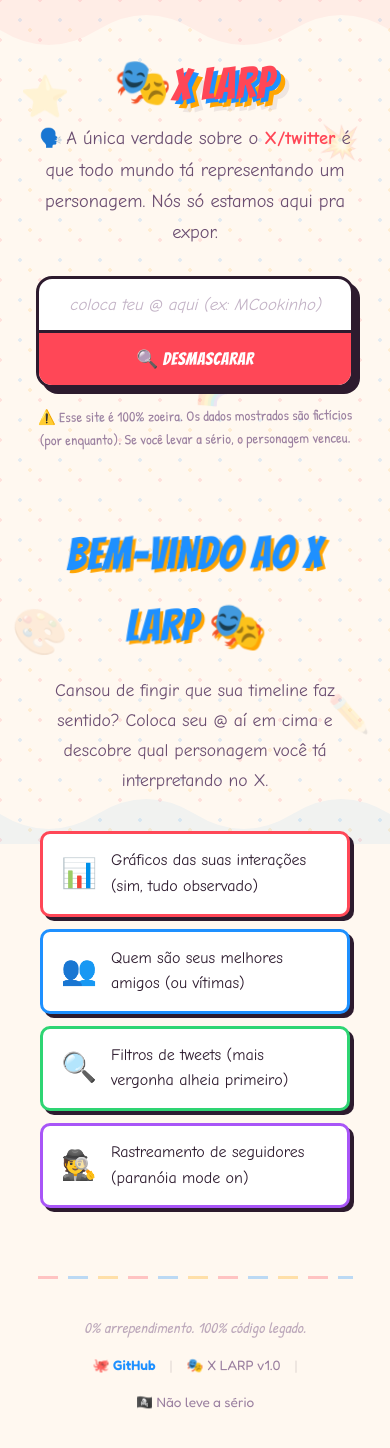
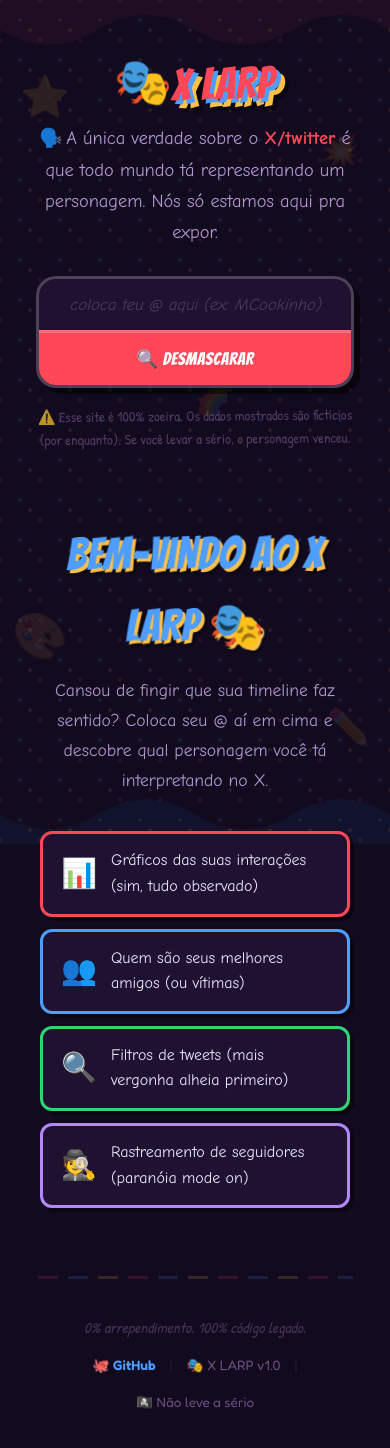
Before and after one commit to MCookinho/x-larp, a React (Vite) app: page / in a window 390 px wide. Shown: the top 1448 px of the page. Built offline with nearby package versions, Linux system fonts and the light colour scheme.

Commit message:
🎨 dark cartoon: switched to dark bg, kept colorful cartoon vibe

```diff
--- a/src/index.css
+++ b/src/index.css
@@ -7,26 +7,27 @@
 }
 
 :root {
-  --bg: #FFF8F0;
-  --bg-card: #FFFFFF;
-  --bg-card-hover: #FFFDF5;
-  --text: #2D1B2E;
-  --text-secondary: #6B4E71;
-  --text-muted: #9B80A0;
+  --bg: #120a1e;
+  --bg-card: #1e1230;
+  --bg-card-hover: #26183d;
+  --text: #ede4ff;
+  --text-secondary: #b098d0;
+  --text-muted: #6a5080;
   --red: #FF4757;
-  --blue: #1E90FF;
+  --blue: #4d9eff;
   --green: #2ED573;
-  --yellow: #FFA502;
-  --purple: #A855F7;
+  --yellow: #FFC048;
+  --purple: #b388ff;
   --pink: #FF6B9D;
   --orange: #FF6348;
   --teal: #00D2D3;
-  --border-color: #2D1B2E;
+  --border: rgba(255, 255, 255, 0.12);
+  --border-strong: rgba(255, 255, 255, 0.2);
   --border-width: 3px;
-  --radius: 16px;
-  --radius-sm: 10px;
-  --shadow: 6px 6px 0px var(--border-color);
-  --shadow-hover: 8px 8px 0px var(--border-color);
+  --radius: 20px;
+  --radius-sm: 12px;
+  --shadow: 6px 6px 0px rgba(0, 0, 0, 0.5);
+  --shadow-hover: 8px 8px 0px rgba(0, 0, 0, 0.6);
   --font-display: 'Bangers', cursive;
   --font-heading: 'Fredoka', sans-serif;
   --font-body: 'Comic Neue', cursive;
@@ -49,7 +50,7 @@ body {
 
 ::selection {
   background: var(--yellow);
-  color: var(--text);
+  color: var(--bg);
 }
 
 /* === BACKGROUND === */
@@ -64,12 +65,11 @@ body {
 .polka-dots {
   position: absolute;
   inset: 0;
-  background-image: radial-gradient(var(--blue) 2px, transparent 2px),
-                    radial-gradient(var(--red) 2px, transparent 2px),
-                    radial-gradient(var(--yellow) 2px, transparent 2px);
+  background-image: radial-gradient(rgba(77, 158, 255, 0.12) 2px, transparent 2px),
+                    radial-gradient(rgba(255, 71, 87, 0.1) 2px, transparent 2px),
+                    radial-gradient(rgba(255, 192, 72, 0.1) 2px, transparent 2px);
   background-size: 40px 40px, 40px 40px, 40px 40px;
   background-position: 0 0, 20px 20px, 10px 10px;
-  opacity: 0.12;
 }
 
 .bg-shapes {
@@ -81,16 +81,18 @@ body {
 .bg-shape {
   position: absolute;
   font-size: 2rem;
-  opacity: 0.15;
-  animation: shapeFloat 8s ease-in-out infinite;
+  opacity: 0.1;
 }
 
-.shape-star { animation: shapeFloat 6s ease-in-out infinite; }
 .shape-1 { top: 8%; left: 5%; animation-delay: 0s; font-size: 2.5rem; }
 .shape-2 { top: 15%; right: 8%; animation-delay: -1.5s; font-size: 2rem; }
 .shape-3 { bottom: 20%; left: 3%; animation-delay: -3s; font-size: 2.8rem; }
 .shape-4 { bottom: 10%; right: 5%; animation-delay: -4.5s; font-size: 2.2rem; }
 .shape-5 { top: 45%; left: 50%; animation-delay: -2s; font-size: 1.8rem; }
+
+.bg-shape {
+  animation: shapeFloat 6s ease-in-out infinite;
+}
 
 @keyframes shapeFloat {
   0%, 100% { transform: translateY(0) rotate(0deg); }
@@ -127,15 +129,11 @@ body {
   gap: 28px;
 }
 
-/* === HEADER / HERO === */
+/* === HEADER === */
 
 .header {
   text-align: center;
   padding: 50px 20px 30px;
-  position: relative;
-}
-
-.header-top {
   position: relative;
 }
 
@@ -152,7 +150,7 @@ body {
   text-shadow:
     4px 4px 0 var(--blue),
     8px 8px 0 var(--yellow),
-    12px 12px 0 rgba(45, 27, 46, 0.08);
+    12px 12px 0 rgba(0, 0, 0, 0.4);
   transform: rotate(-1deg);
   transition: transform 0.2s;
 }
@@ -165,6 +163,7 @@ body {
   display: inline-block;
   animation: bounce 2s ease-in-out infinite;
   text-shadow: none;
+  -webkit-text-stroke: initial;
 }
 
 @keyframes bounce {
@@ -175,13 +174,11 @@ body {
 }
 
 .subtitle {
-  font-family: var(--font-body);
   color: var(--text-secondary);
   font-size: 1.15rem;
   max-width: 580px;
   margin: 10px auto 28px;
   line-height: 1.7;
-  position: relative;
 }
 
 .subtitle strong {
@@ -194,7 +191,7 @@ body {
   margin-right: 4px;
 }
 
-/* SEARCH FORM */
+/* SEARCH */
 
 .search-form {
   max-width: 620px;
@@ -206,7 +203,7 @@ body {
   display: flex;
   align-items: center;
   background: var(--bg-card);
-  border: var(--border-width) solid var(--border-color);
+  border: var(--border-width) solid var(--border-strong);
   border-radius: 60px;
   overflow: hidden;
   transition: all 0.3s;
@@ -255,8 +252,7 @@ body {
   cursor: pointer;
   transition: all 0.2s;
   white-space: nowrap;
-  position: relative;
-  border-left: var(--border-width) solid var(--border-color);
+  border-left: var(--border-width) solid var(--border-strong);
 }
 
 .search-btn:hover:not(:disabled) {
@@ -269,7 +265,7 @@ body {
 }
 
 .search-btn:disabled {
-  opacity: 0.5;
+  opacity: 0.4;
   cursor: not-allowed;
   background: var(--text-muted);
 }
@@ -280,6 +276,7 @@ body {
   font-size: 0.9rem;
   color: var(--text-muted);
   transform: rotate(-0.5deg);
+  opacity: 0.7;
 }
 
 /* LOADING */
@@ -308,7 +305,7 @@ body {
   width: 240px;
   height: 14px;
   background: var(--bg-card);
-  border: var(--border-width) solid var(--border-color);
+  border: var(--border-width) solid var(--border-strong);
   border-radius: 10px;
   overflow: hidden;
   box-shadow: var(--shadow);
@@ -368,7 +365,7 @@ body {
   color: var(--blue);
   margin-bottom: 14px;
   letter-spacing: 0.02em;
-  text-shadow: 3px 3px 0 var(--yellow);
+  text-shadow: 3px 3px 0 var(--yellow), 6px 6px 0 rgba(0, 0, 0, 0.3);
   transform: rotate(-0.5deg);
 }
 
@@ -392,15 +389,15 @@ body {
   padding: 14px 18px;
   background: var(--bg-card);
   border-radius: var(--radius-sm);
-  border: var(--border-width) solid var(--border-color);
+  border: var(--border-width) solid var(--border-strong);
   color: var(--text);
   transition: all 0.2s;
-  box-shadow: 4px 4px 0 var(--border-color);
+  box-shadow: 4px 4px 0 rgba(0, 0, 0, 0.4);
 }
 
 .feature:hover {
   transform: translate(-2px, -2px);
-  box-shadow: 6px 6px 0 var(--border-color);
+  box-shadow: 6px 6px 0 rgba(0, 0, 0, 0.5);
 }
 
 .feature:nth-child(1) { border-color: var(--red); }
@@ -418,7 +415,7 @@ body {
 
 .card {
   background: var(--bg-card);
-  border: var(--border-width) solid var(--border-color);
+  border: var(--border-width) solid var(--border-strong);
   border-radius: var(--radius);
   padding: 32px;
   box-shadow: var(--shadow);
@@ -469,7 +466,7 @@ body {
   font-family: var(--font-hand);
   color: var(--text-muted);
   text-align: center;
-  border-top: 2px dashed rgba(45, 27, 46, 0.1);
+  border-top: 2px dashed rgba(255, 255, 255, 0.06);
   padding-top: 16px;
 }
 
@@ -481,7 +478,7 @@ body {
   gap: 28px;
 }
 
-/* STATS CARD */
+/* STATS */
 
 .stats-grid {
   display: grid;
@@ -495,9 +492,9 @@ body {
   flex-direction: column;
   gap: 6px;
   padding: 18px;
-  background: var(--bg);
+  background: rgba(0, 0, 0, 0.2);
   border-radius: var(--radius-sm);
-  border: var(--border-width) solid var(--border-color);
+  border: var(--border-width) solid var(--border-strong);
   transition: all 0.2s;
   position: relative;
 }
@@ -512,7 +509,7 @@ body {
 
 .stat-item:hover {
   transform: translate(-2px, -2px);
-  box-shadow: 4px 4px 0 var(--border-color);
+  box-shadow: 4px 4px 0 rgba(0, 0, 0, 0.4);
 }
 
 .stat-value {
@@ -527,7 +524,6 @@ body {
   font-size: 0.82rem;
   color: var(--text-secondary);
   line-height: 1.4;
-  font-family: var(--font-body);
 }
 
 /* CHART CONTROLS */
@@ -541,21 +537,20 @@ body {
 
 .chart-select {
   padding: 10px 18px;
-  background: var(--bg-card);
-  border: var(--border-width) solid var(--border-color);
+  background: rgba(0, 0, 0, 0.25);
+  border: var(--border-width) solid var(--border-strong);
   border-radius: 30px;
   color: var(--text);
   font-size: 0.9rem;
   cursor: pointer;
   font-family: var(--font-body);
   transition: all 0.2s;
-  box-shadow: 3px 3px 0 var(--border-color);
+  box-shadow: 3px 3px 0 rgba(0, 0, 0, 0.3);
 }
 
 .chart-select:focus {
   outline: none;
   border-color: var(--blue);
-  box-shadow: 4px 4px 0 var(--border-color);
 }
 
 .chart-toggle {
@@ -565,8 +560,8 @@ body {
 
 .toggle-btn {
   padding: 10px 18px;
-  background: var(--bg);
-  border: var(--border-width) solid var(--border-color);
+  background: rgba(0, 0, 0, 0.2);
+  border: var(--border-width) solid var(--border-strong);
   color: var(--text-secondary);
   cursor: pointer;
   font-size: 0.85rem;
@@ -592,10 +587,10 @@ body {
   background: var(--blue);
   color: white;
   border-color: var(--blue);
-  box-shadow: 3px 3px 0 var(--border-color);
+  box-shadow: 3px 3px 0 rgba(0, 0, 0, 0.3);
 }
 
-/* FILTER CONTROLS */
+/* FILTERS */
 
 .filter-controls {
   display: flex;
@@ -625,8 +620,8 @@ body {
 
 .filter-btn {
   padding: 9px 18px;
-  background: var(--bg);
-  border: var(--border-width) solid var(--border-color);
+  background: rgba(0, 0, 0, 0.2);
+  border: var(--border-width) solid var(--border-strong);
   border-radius: 30px;
   color: var(--text-secondary);
   cursor: pointer;
@@ -635,24 +630,23 @@ body {
   font-family: var(--font-body);
   white-space: nowrap;
   font-weight: 600;
-  box-shadow: 2px 2px 0 var(--border-color);
+  box-shadow: 2px 2px 0 rgba(0, 0, 0, 0.3);
 }
 
 .filter-btn:hover {
   border-color: var(--red);
   color: var(--red);
-  box-shadow: 3px 3px 0 var(--border-color);
-  transform: translate(-1px, -1px);
+  background: rgba(255, 71, 87, 0.06);
 }
 
 .filter-btn.active {
   background: var(--red);
   color: white;
   border-color: var(--red);
-  box-shadow: 3px 3px 0 var(--border-color);
+  box-shadow: 3px 3px 0 rgba(0, 0, 0, 0.3);
 }
 
-/* TWEET LIST */
+/* TWEETS */
 
 .tweet-list {
   display: flex;
@@ -665,16 +659,16 @@ body {
   gap: 16px;
   align-items: flex-start;
   padding: 18px;
-  background: var(--bg);
+  background: rgba(0, 0, 0, 0.15);
   border-radius: var(--radius-sm);
-  border: var(--border-width) solid var(--border-color);
+  border: var(--border-width) solid var(--border-strong);
   transition: all 0.2s;
-  box-shadow: 3px 3px 0 var(--border-color);
+  box-shadow: 3px 3px 0 rgba(0, 0, 0, 0.3);
 }
 
 .tweet-card:hover {
   transform: translate(-2px, -2px);
-  box-shadow: 5px 5px 0 var(--border-color);
+  box-shadow: 5px 5px 0 rgba(0, 0, 0, 0.4);
   border-color: var(--purple);
 }
 
@@ -712,7 +706,7 @@ body {
 .tweet-context {
   font-size: 0.75rem;
   padding: 3px 12px;
-  background: var(--bg-card);
+  background: rgba(0, 0, 0, 0.25);
   border: 2px solid var(--purple);
   border-radius: 20px;
   color: var(--purple);
@@ -753,7 +747,7 @@ body {
   font-size: 0.9rem;
 }
 
-/* BEST FRIENDS */
+/* FRIENDS */
 
 .friend-contexts {
   display: flex;
@@ -768,7 +762,7 @@ body {
   gap: 12px;
   flex-wrap: wrap;
   padding: 8px 0;
-  border-bottom: 2px dashed rgba(45, 27, 46, 0.08);
+  border-bottom: 2px dashed rgba(255, 255, 255, 0.05);
 }
 
 .friend-context-tag:last-child {
@@ -796,7 +790,7 @@ body {
 
 .context-badge {
   padding: 3px 12px;
-  background: var(--bg);
+  background: rgba(0, 0, 0, 0.2);
   border: 2px solid var(--green);
   border-radius: 20px;
   font-size: 0.75rem;
@@ -828,13 +822,13 @@ body {
 .toggle-slider {
   width: 52px;
   height: 30px;
-  background: var(--bg);
-  border: var(--border-width) solid var(--border-color);
+  background: rgba(0, 0, 0, 0.25);
+  border: var(--border-width) solid var(--border-strong);
   border-radius: 15px;
   position: relative;
   transition: all 0.3s;
   flex-shrink: 0;
-  box-shadow: 2px 2px 0 var(--border-color);
+  box-shadow: 2px 2px 0 rgba(0, 0, 0, 0.3);
 }
 
 .toggle-slider::after {
@@ -851,7 +845,7 @@ body {
 
 .tracking-toggle input:checked + .toggle-slider {
   background: var(--green);
-  border-color: var(--border-color);
+  border-color: var(--border-strong);
 }
 
 .tracking-toggle input:checked + .toggle-slider::after {
@@ -897,17 +891,17 @@ body {
   gap: 16px;
   align-items: center;
   padding: 16px;
-  background: var(--bg);
+  background: rgba(0, 0, 0, 0.15);
   border-radius: var(--radius-sm);
-  border: var(--border-width) solid var(--border-color);
+  border: var(--border-width) solid var(--border-strong);
   border-left: 6px solid var(--red);
   transition: all 0.2s;
-  box-shadow: 3px 3px 0 var(--border-color);
+  box-shadow: 3px 3px 0 rgba(0, 0, 0, 0.3);
 }
 
 .event-card:hover {
   transform: translate(-2px, -2px);
-  box-shadow: 5px 5px 0 var(--border-color);
+  box-shadow: 5px 5px 0 rgba(0, 0, 0, 0.4);
 }
 
 .event-avatar {
@@ -919,7 +913,7 @@ body {
   height: 50px;
   border-radius: 50%;
   background: var(--bg);
-  border: var(--border-width) solid var(--border-color);
+  border: var(--border-width) solid var(--border-strong);
   transition: transform 0.2s;
 }
 
@@ -962,9 +956,9 @@ body {
   font-family: var(--font-hand);
   margin-top: 3px;
   padding: 4px 12px;
-  background: var(--bg-card);
+  background: rgba(0, 0, 0, 0.2);
   border-radius: 20px;
-  border: 2px dashed rgba(45, 27, 46, 0.12);
+  border: 2px dashed rgba(255, 255, 255, 0.06);
   display: inline-block;
 }
 
@@ -974,9 +968,9 @@ body {
   white-space: nowrap;
   font-family: var(--font-hand);
   padding: 4px 12px;
-  background: var(--bg-card);
+  background: rgba(0, 0, 0, 0.2);
   border-radius: 20px;
-  border: 2px solid rgba(45, 27, 46, 0.08);
+  border: 2px solid rgba(255, 255, 255, 0.04);
 }
 
 .empty-state {
@@ -1013,7 +1007,7 @@ body {
     var(--yellow) 60px, var(--yellow) 80px,
     transparent 80px, transparent 90px
   );
-  opacity: 0.3;
+  opacity: 0.15;
 }
 
 .footer-message {
@@ -1026,7 +1020,7 @@ body {
 }
 
 @keyframes footerPulse {
-  0%, 100% { opacity: 0.6; }
+  0%, 100% { opacity: 0.5; }
   50% { opacity: 1; }
 }
 
@@ -1054,7 +1048,7 @@ body {
 }
 
 .footer-sep {
-  color: rgba(45, 27, 46, 0.15);
+  color: rgba(255, 255, 255, 0.08);
 }
 
 /* RESPONSIVE */
@@ -1127,7 +1121,7 @@ body {
     width: 100%;
     border-radius: 0;
     border-left: none;
-    border-top: var(--border-width) solid var(--border-color);
+    border-top: var(--border-width) solid var(--border-strong);
   }
 
   .friend-context-tag {
@@ -1150,13 +1144,13 @@ body {
   }
 }
 
-/* RECHARTS OVERRIDES */
+/* RECHARTS */
 
 .recharts-default-tooltip {
   border-radius: var(--radius-sm) !important;
   background: var(--bg-card) !important;
-  border: var(--border-width) solid var(--border-color) !important;
-  box-shadow: 4px 4px 0 rgba(45, 27, 46, 0.15) !important;
+  border: var(--border-width) solid var(--border-strong) !important;
+  box-shadow: 4px 4px 0 rgba(0, 0, 0, 0.3) !important;
 }
 
 .recharts-tooltip-label {
@@ -1166,12 +1160,12 @@ body {
 
 .recharts-text {
   font-family: var(--font-body) !important;
-  fill: var(--text-secondary) !important;
+  fill: var(--text-muted) !important;
 }
 
 .recharts-cartesian-grid-horizontal line,
 .recharts-cartesian-grid-vertical line {
-  stroke: rgba(45, 27, 46, 0.06) !important;
+  stroke: rgba(255, 255, 255, 0.04) !important;
 }
 
 .recharts-bar-rectangle {
@@ -1190,12 +1184,12 @@ body {
 
 ::-webkit-scrollbar-track {
   background: var(--bg);
-  border-left: 3px solid var(--border-color);
+  border-left: 3px solid rgba(255, 255, 255, 0.05);
 }
 
 ::-webkit-scrollbar-thumb {
   background: var(--yellow);
-  border: var(--border-width) solid var(--border-color);
+  border: var(--border-width) solid rgba(255, 255, 255, 0.2);
   border-radius: 6px;
 }
 
@@ -1203,9 +1197,7 @@ body {
   background: var(--orange);
 }
 
-/* SELECTION */
-
 ::selection {
   background: var(--yellow);
-  color: var(--text);
+  color: var(--bg);
 }
```
